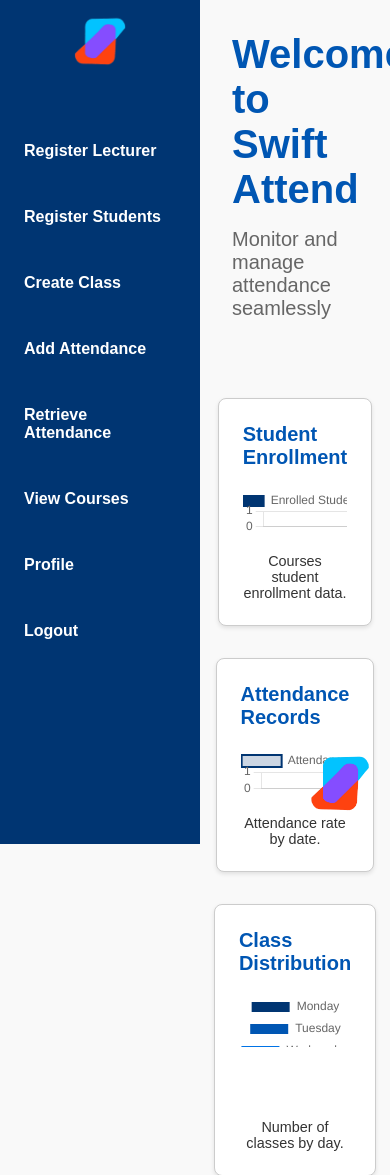
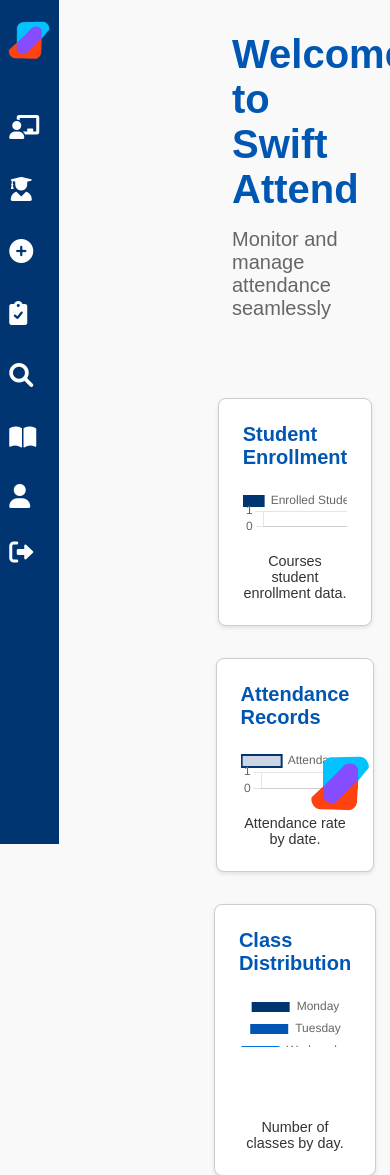
Before and after one commit to jasonlow2307/swiftAttend, a Flask app: template templates/index_lecturer.html in a window 390 px wide; the page is wider, and only the part inside the window is pictured. Shown: the top 1175 px of that part. Run offline with Flask 3, Linux system fonts and the light colour scheme; the template is opened without the code that fills it: most values are stand-ins (such as "Sample title", 1, 10 or a date in 2020); some libraries are stand-ins or nearby versions.

Commit message:
Changed closed nav to fit mobile

```diff
--- a/templates/index_lecturer.html
+++ b/templates/index_lecturer.html
@@ -22,6 +22,7 @@
             min-height: 100vh; /* Ensure full viewport height */
         }
 
+        /* Base nav styles */
         nav {
             background-color: #003572;
             color: white;
@@ -34,10 +35,26 @@
             transition: width 0.3s ease-in-out;
         }
 
-        nav.closed {
-            width: 100px;
+        nav li {
+            padding: 10px;
+            display: flex;
+            align-items: center;
+            justify-content: center;
         }
 
+        nav li a {
+            display: flex;
+            align-self: center;
+            justify-content: center;
+            font-size: 1.2rem;
+        }
+
+        /* Closed state for narrower width */
+        nav.closed {
+            width: 10%;
+        }
+
+        /* Adjust list items in closed state */
         nav.closed li {
             padding: 0;
             display: flex;
@@ -45,10 +62,39 @@
             align-items: center;
         }
 
-        nav.closed li a{
+        nav.closed li a {
             display: flex;
             justify-content: center;
             align-items: center;
+            font-size: 1rem;
+        }
+
+        nav.closed .logo-container {
+            padding: 0;
+            padding-top: 20px;
+        }
+
+        nav.closed .logo {
+            height: 40px;
+        }
+
+        /* Media query for mobile devices */
+        @media only screen and (max-width: 768px) {
+            nav {
+                width: 40%; /* Make the nav narrower on smaller screens */
+            }
+
+            nav.closed {
+                width: 15%; /* Narrower width when closed */
+            }
+
+            nav li a {
+                font-size: 1rem; /* Resize icons for mobile */
+            }
+
+            nav.closed li a {
+                font-size: 0.8rem; /* Further reduce icon size for closed nav on mobile */
+            }
         }
 
         .logo-container {
@@ -496,7 +542,7 @@
     </style>
 </head>
 <body>
-    <nav>
+    <nav id="main-nav">
         <div class="logo-container">
             <img id="logo" class="logo" src="../static/logo.png" alt="Logo" onclick="toggleMenu()">
         </div>
@@ -762,6 +808,24 @@
                 rotated = !rotated;
             });
         });
+
+        // Function to toggle the 'closed' class based on screen size
+        function toggleNavOnMobile() {
+            const nav = document.getElementById('main-nav');
+            console.log(window.innerWidth)
+
+            if (window.innerWidth <= 768) {
+                nav.classList.add('closed');  // Add 'closed' class for mobile screens
+            } else {
+                nav.classList.remove('closed');  // Remove 'closed' class for larger screens
+            }
+        }
+
+        // Initial check when the page loads
+        toggleNavOnMobile();
+
+        // Re-check when the window is resized
+        window.addEventListener('resize', toggleNavOnMobile);
     </script>
 </body>
 </html>
```
